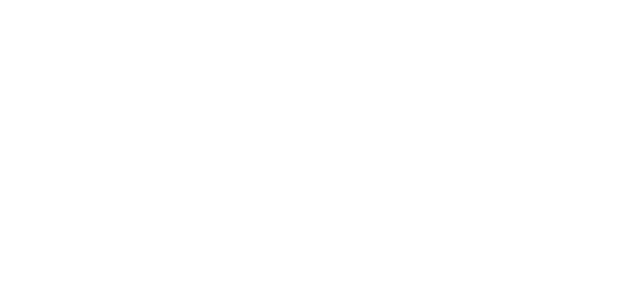
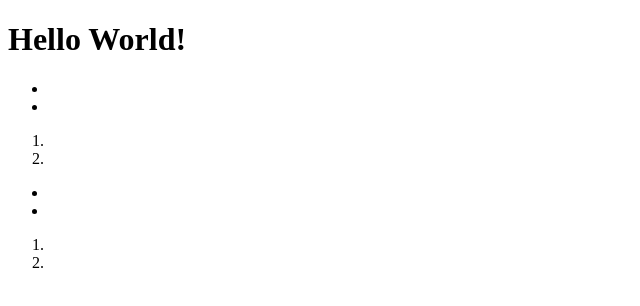
Before and after one commit to DOL2320/supreme-adventure, a plain HTML site: page index.html in a window 1280 px wide. Shown: the whole page, without its empty margins (0-640 px from the left). Drawn offline with Linux system fonts and the light colour scheme.

Commit message:
Added a paragraph element with 2 unordered lists and 2 ordered lists

```diff
--- a/index.html
+++ b/index.html
@@ -1,8 +1,28 @@
 <!DOCTYPE html>
-<html lang="en-us">
+<html lang="en">
     <head>
         <meta charset="utf-8">
-        <title>My First Webpage</title>
+        <title>My first Webpage</title>
     </head>
-    <body></body>
+    <body>
+        <h1>Hello World!</h1>
+        <p>
+            <ul>
+                <li></li>
+                <li></li>
+            </ul>
+            <ol>
+                <li></li>
+                <li></li>
+            </ol>
+            <ul>
+                <li></li>
+                <li></li>
+            </ul>
+            <ol>
+                <li></li>
+                <li></li>
+            </ol>
+        </p>
+    </body>
 </html>
```
